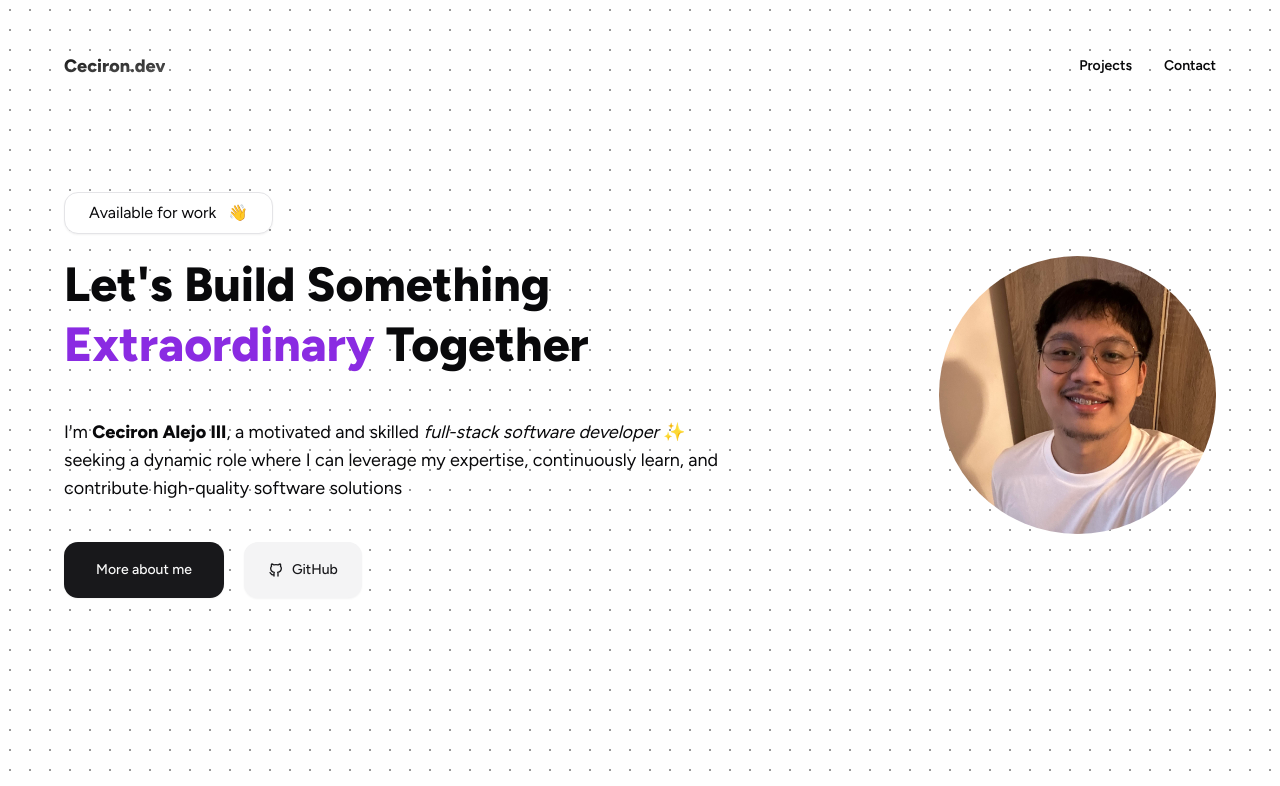
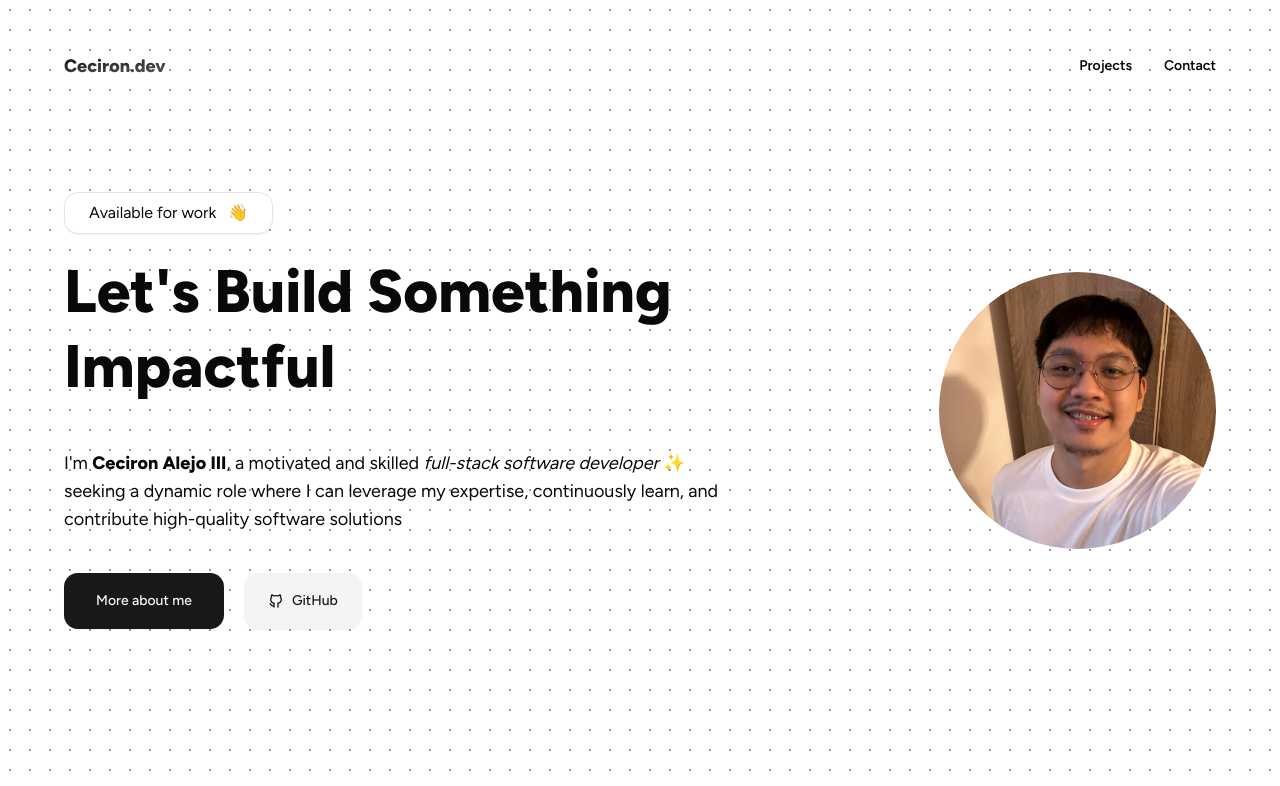
Before and after one commit to ceciiiron/next-portfolio, a Next.js app: page / in a window 1280 px wide. Shown: the top 786 px of the page. Built offline with nearby package versions, Linux system fonts and the light colour scheme; grey boxes are pictures that could not be loaded.

Commit message:
Refactor: Fixed scrolling text

```diff
--- a/src/app/globals.css
+++ b/src/app/globals.css
@@ -13,13 +13,11 @@
 
 } */
 .running-text > li {
-	animation: changetest 3s infinite;
+	animation: scrollText 10s infinite;
 	transform: translate3d(0, 0, 0);
-	display: block;
-	color: blueviolet !important;
 }
 
-@keyframes changetest {
+@keyframes scrollText {
 	0%,
 	13%,
 	100% {
@@ -27,9 +25,21 @@
 	}
 	18%,
 	28% {
-		transform: translate3d(0, -97%, 0);
+		transform: translate3d(0, -100%, 0);
 	}
-	72%,
+	30%,
+	40% {
+		transform: translate3d(0, -200%, 0);
+	}
+	50%,
+	60% {
+		transform: translate3d(0, -300%, 0);
+	}
+	70%,
+	80% {
+		transform: translate3d(0, -300%, 0);
+	}
+	98%,
 	100% {
 		transform: translate3d(0, 0, 0);
 	}
--- a/src/app/page.tsx
+++ b/src/app/page.tsx
@@ -79,21 +79,23 @@ export default function Home() {
 					<div className="flex flex-col justify-center gap-10 col-span-2 ">
 						<div>
 							<p className="  mb-5 border px-6 py-2 inline-block rounded-md bg-white shadow-xs">Available for work &nbsp; 👋</p>
-							<h2 className="text-5xl font-extrabold leading-tight">Let&apos;s Build Something</h2>
+							<h2 className="text-6xl font-extrabold leading-tight">Let&apos;s Build Something</h2>
 
-							<h2 className="text-5xl font-extrabold leading-tight flex overflow-hidden h-16">
-								<ul className="running-text block">
-									<li className="block">
+							<h2 className="text-6xl/1 font-extrabold leading-tight flex overflow-hidden h-20">
+								<ul className="running-text block p-0 m-0 *:block">
+									<li>
 										<span className=" ">Extraordinary</span>
 									</li>
-									<li className="block">
-										<span className=" ">Smart</span>
+									<li>
+										<span className=" ">Innovative</span>
 									</li>
-									<li className="block">
+									<li>
+										<span className=" ">Creative</span>
+									</li>
+									<li>
 										<span className=" ">Impactful</span>
 									</li>
 								</ul>
-								&nbsp;Together
 							</h2>
 
 							{/* <h1 className="text-5xl font-extrabold leading-tight">
```
